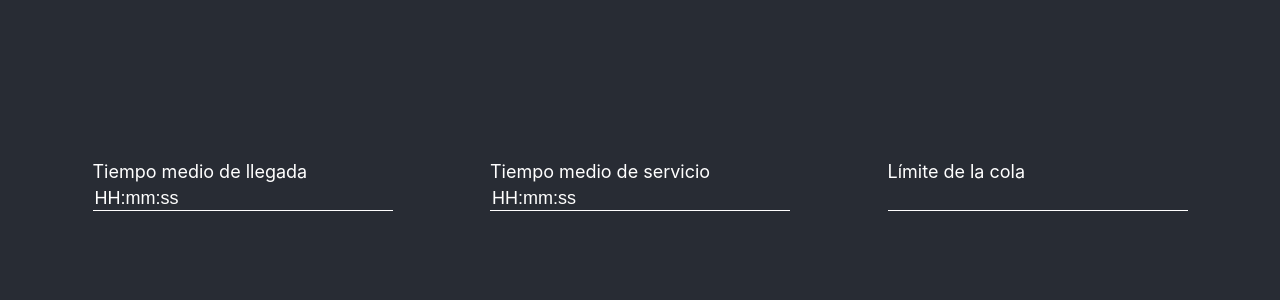
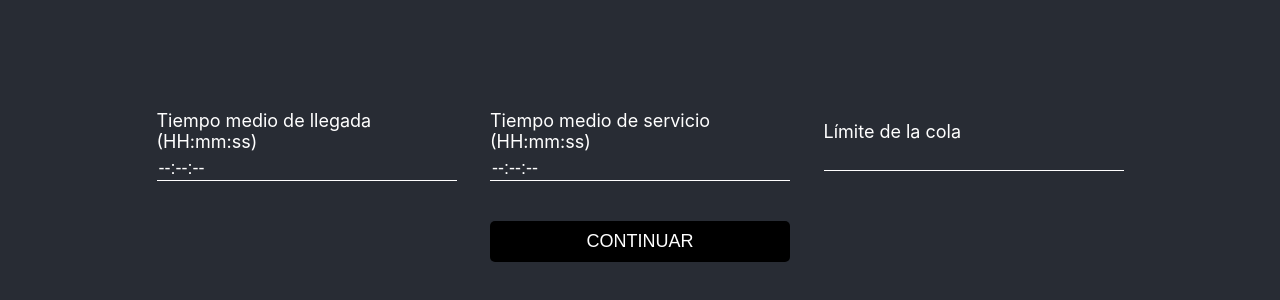
Before and after one commit to rafaeldph/atmin, a React (Create React App) app: page / in a window 1280 px wide. Shown: the part 214-514 px from the top of the page. Built offline with nearby package versions, Linux system fonts and the light colour scheme.

Commit message:
Form and handle submit

```diff
--- a/src/App.css
+++ b/src/App.css
@@ -1,13 +1,21 @@
+.main-container {
+  background-color: #282c34;
+  color: white;
+  width: 100vw;
+  height: 100vh;
+}
+
 .initial-form {
-  background-color: #282c34;
-  min-height: 100vh;
+  width: 100%;
+  max-width: 1024px;
+  height: 100%;
   display: flex;
   flex-direction: row;
   align-items: center;
   align-content: center;
   justify-content: space-evenly;
   flex-wrap: wrap;
-  color: white;
+  margin: 0 auto;
 }
 
 .form-element {
@@ -34,3 +42,23 @@
 .form-input:focus {
   border-bottom-color: #61DAFB;
 }
+
+.form-submit-button {
+  padding: 10px;
+  background-color: black;
+  color: white;
+  border: none;
+  border-radius: 5px;
+  text-transform: uppercase;
+  font-size: inherit;
+  cursor: pointer;
+}
+.form-submit-button:hover {
+  background-color: #333;
+  transition: all ease 0.35s;
+}
+
+.form-error {
+  font-size: 12px;
+  color: #d05f5f;
+}
--- a/src/App.js
+++ b/src/App.js
@@ -1,57 +1,24 @@
 import React from 'react';
+import Form from './Form';
 import './App.css';
 
 export default class App extends React.Component {
   constructor(props) {
     super(props);
 
-    this.time_format = "**:**:**";
-    this.time_mask = "HH:mm:ss";
-    this.state = { lambda: this.time_mask, mu: this.time_mask, limit: "" };
+    this.state = { started: false, data: {} };
   }
 
-  doFormat(x, pattern, mask = "") {
-    let chars = x.replace(/[^0-9]/g, "").split('');
-    let count = 0;
-
-    let formatted = '';
-    for (let i=0; i<pattern.length; i++) {
-      if (chars[count]) {
-        formatted += (/\*/.test(pattern[i])) ? chars[count++] : pattern[i];
-      } else if (mask && mask[i]) {
-        formatted += mask[i];
-      }
-    }
-
-    return formatted;
-  }
-
-  handleDateChange(name, target) {
-    const val = this.doFormat(target.value, this.time_format);
-    this.setState({ [name]: this.doFormat(target.value, this.time_format, this.time_mask) }, () => {
-      target.selectionStart = target.selectionEnd = val.length
-    });
-  }
-
-  handleLimitChange(value) {
-    this.setState({ limit: value.replace(/[^0-9]/g, "") })
+  handleStarting(values) {
+    console.log(values);
   }
 
   render() {
+    let Component = (this.state.started) ? Form : Form;
+
     return (
-      <div className="initial-form">
-        <div className="form-element">
-          <label htmlFor="lambda">Tiempo medio de llegada</label>
-          <input type="text" className="form-input" value={this.state.lambda} onChange={event => this.handleDateChange("lambda", event.target)} />
-        </div>
-        <div className="form-element">
-          <label htmlFor="mu">Tiempo medio de servicio</label>
-          <input type="text" className="form-input" value={this.state.mu} onChange={event => this.handleDateChange("mu", event.target)} />
-        </div>
-        <div className="form-element">
-          <label htmlFor="limit">Límite de la cola</label>
-          <input type="text" className="form-input" value={this.state.limit} onChange={event => this.handleLimitChange(event.target.value)} />
-        </div>
+      <div className="main-container">
+        <Component onSubmit={values => this.handleStarting(values)} />
       </div>
     );
   }
--- /dev/null
+++ b/src/Form.js
@@ -0,0 +1,95 @@
+import React from 'react';
+
+export default class Form extends React.Component {
+  constructor(props) {
+    super(props);
+
+    this.time_format = "**:**:**";
+    this.time_mask = "--:--:--";
+    this.time_regexp = /\d{2}:\d{2}:\d{2}/;
+
+    this.state = { lambda: this.time_mask, mu: this.time_mask, limit: "", errors: {} };
+  }
+
+  format(x, pattern, mask = "") {
+    let chars = x.replace(/[^0-9]/g, "").split('');
+    let count = 0;
+
+    let formatted = '';
+    for (let i=0; i<pattern.length; i++) {
+      if (chars[count]) {
+        formatted += (/\*/.test(pattern[i])) ? chars[count++] : pattern[i];
+      } else if (mask && mask[i]) {
+        formatted += mask[i];
+      }
+    }
+
+    return formatted;
+  }
+
+  handleDateChange(name, target) {
+    const val = this.format(target.value, this.time_format);
+    this.setState({ [name]: this.format(target.value, this.time_format, this.time_mask) }, () => {
+      target.selectionStart = target.selectionEnd = val.length
+    });
+  }
+
+  handleLimitChange(value) {
+    this.setState({ limit: value.replace(/[^0-9]/g, "") })
+  }
+
+  handleSubmit() {
+    const error = "No está en el formato adecuado.";
+
+    let errors = ["lambda", "mu"].reduce((errors, index) => {
+      if (!this.time_regexp.test(this.state[index])) {
+        errors[index] = error;
+      }
+      return errors;
+    }, {});
+
+    if (!/^\d*$/g.test(this.state.limit)) {
+      errors['limit'] = error;
+    }
+
+    this.setState({ errors: errors });
+
+    if (!Object.keys(errors).length) {
+      let values = ["lambda", "mu"].reduce(
+        (values, index) =>
+        Object.assign(values, {
+          [index]: this.state[index].split(':').reverse().reduce((result, current, index) => result + current * Math.pow(60,index), 0)
+        }),
+        {}
+      );
+      if (this.state.limit) {
+        values['limit'] = parseInt(this.state.limit);
+      }
+      this.props.onSubmit(values);
+    }
+  }
+
+  render() {
+    return (
+      <div className="initial-form">
+        <div className="form-element">
+          <label htmlFor="lambda">Tiempo medio de llegada (HH:mm:ss)</label>
+          <input type="text" className="form-input" value={this.state.lambda} onChange={event => this.handleDateChange("lambda", event.target)} />
+          {this.state.errors.lambda && <p className="form-error">{this.state.errors.lambda}</p>}
+        </div>
+        <div className="form-element">
+          <label htmlFor="mu">Tiempo medio de servicio (HH:mm:ss)</label>
+          <input type="text" className="form-input" value={this.state.mu} onChange={event => this.handleDateChange("mu", event.target)} />
+          {this.state.errors.mu && <p className="form-error">{this.state.errors.mu}</p>}
+        </div>
+        <div className="form-element">
+          <label htmlFor="limit">Límite de la cola</label>
+          <input type="text" className="form-input" value={this.state.limit} onChange={event => this.handleLimitChange(event.target.value)} />
+        </div>
+        <div className="form-element">
+          <button className="form-submit-button" onClick={this.handleSubmit.bind(this)}>Continuar</button>
+        </div>
+      </div>
+    );
+  }
+};
```
Also changed, not shown: 1 other file (tests, documents, lock files or other folders).
